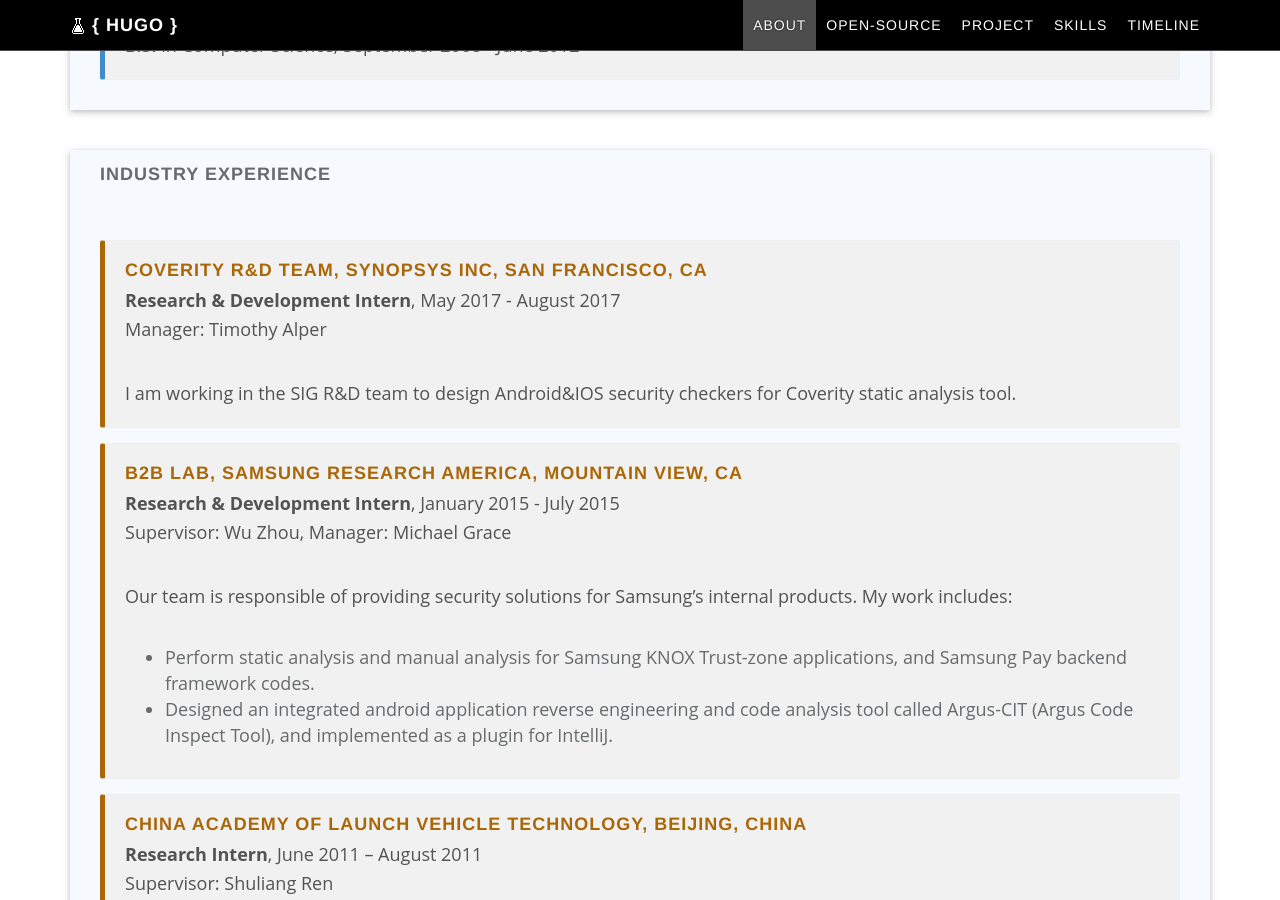
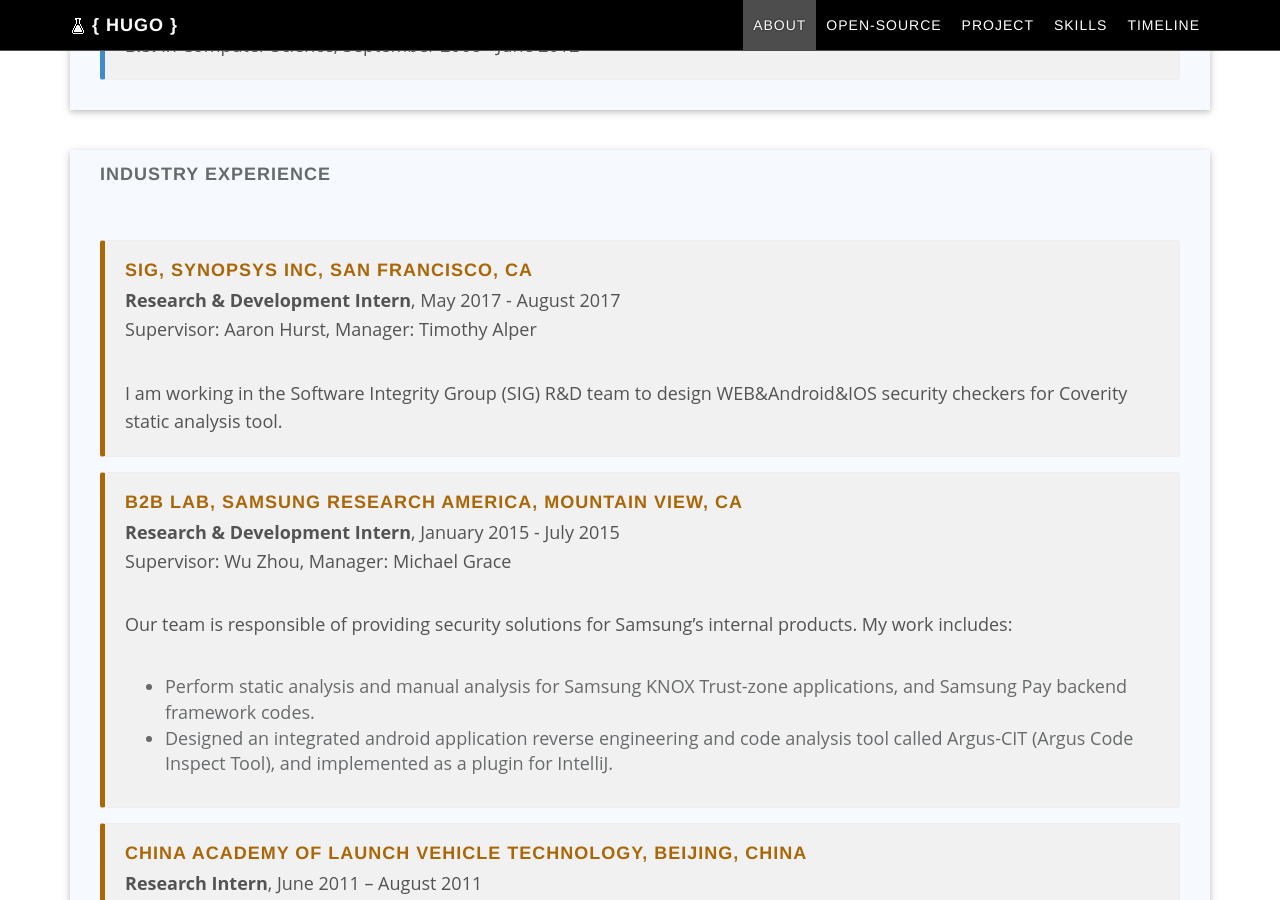
Before and after one commit to fgwei/fgwei.github.io, a Jekyll site: the page built from index.html, in a window 1280 px wide and 900 px high, scrolled down 2133 px. Built offline with Jekyll 4.4.1, drawn with Linux system fonts in a browser that asks for light colours; nearby versions of some CDN libraries; some of the changed text lies outside the part shown.

```diff
--- a/_includes/sections/about.md
+++ b/_includes/sections/about.md
@@ -97,11 +97,11 @@ for evaluating their approach.
 ## Industry Experience
 
 <div class="col-lg-12 bs-callout bs-callout-warning" markdown="1">
-  <h4>Coverity R&D Team, Synopsys Inc, San Francisco, CA</h4>
+  <h4>SIG, Synopsys Inc, San Francisco, CA</h4>
   **Research & Development Intern**, May 2017 - August 2017\\
-  Manager: Timothy Alper
+  Supervisor: Aaron Hurst, Manager: Timothy Alper
 
-  I am working in the SIG R&D team to design Android&IOS security checkers for Coverity static analysis tool.
+  I am working in the Software Integrity Group (SIG) R&D team to design WEB&Android&IOS security checkers for Coverity static analysis tool.
 
 </div>
 
```
Also changed, not shown: _data/skills.yml (+9 -0 lines), _data/timeline.yml (+12 -4 lines), 1 other file.
